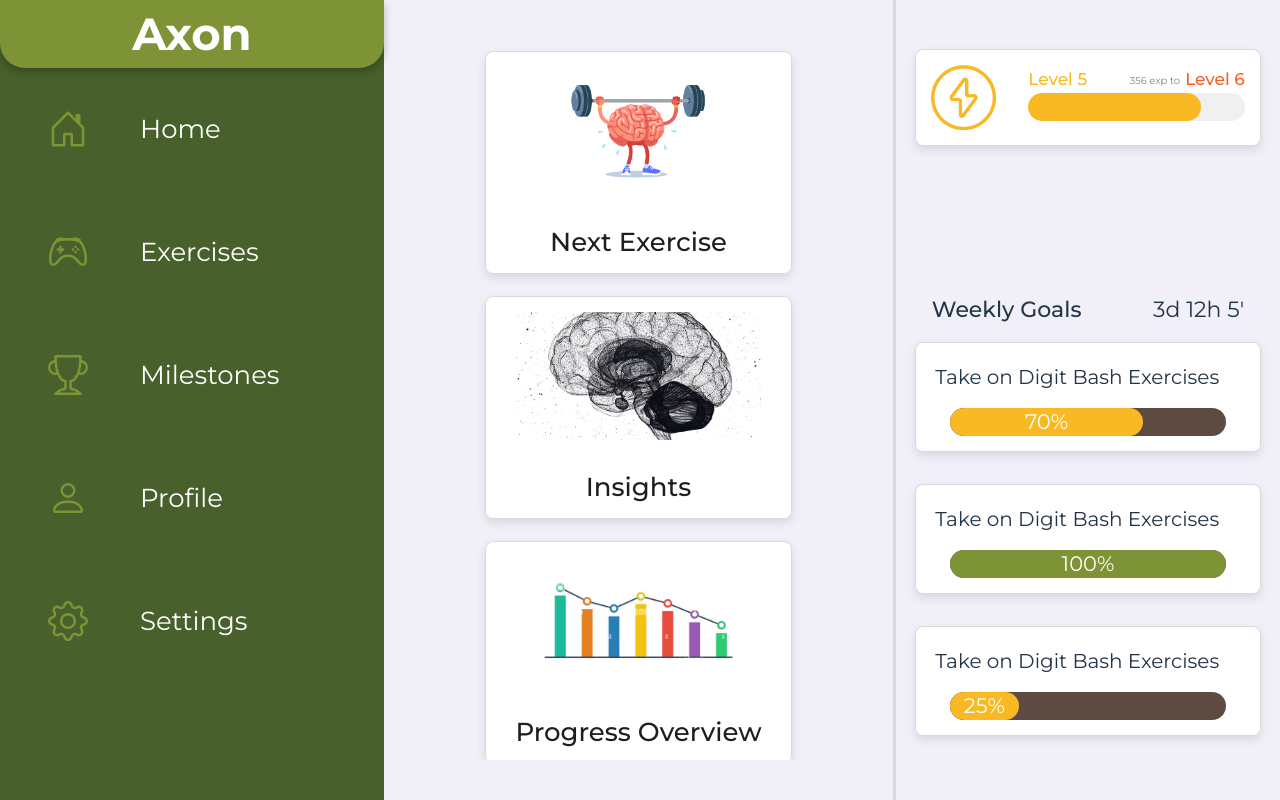
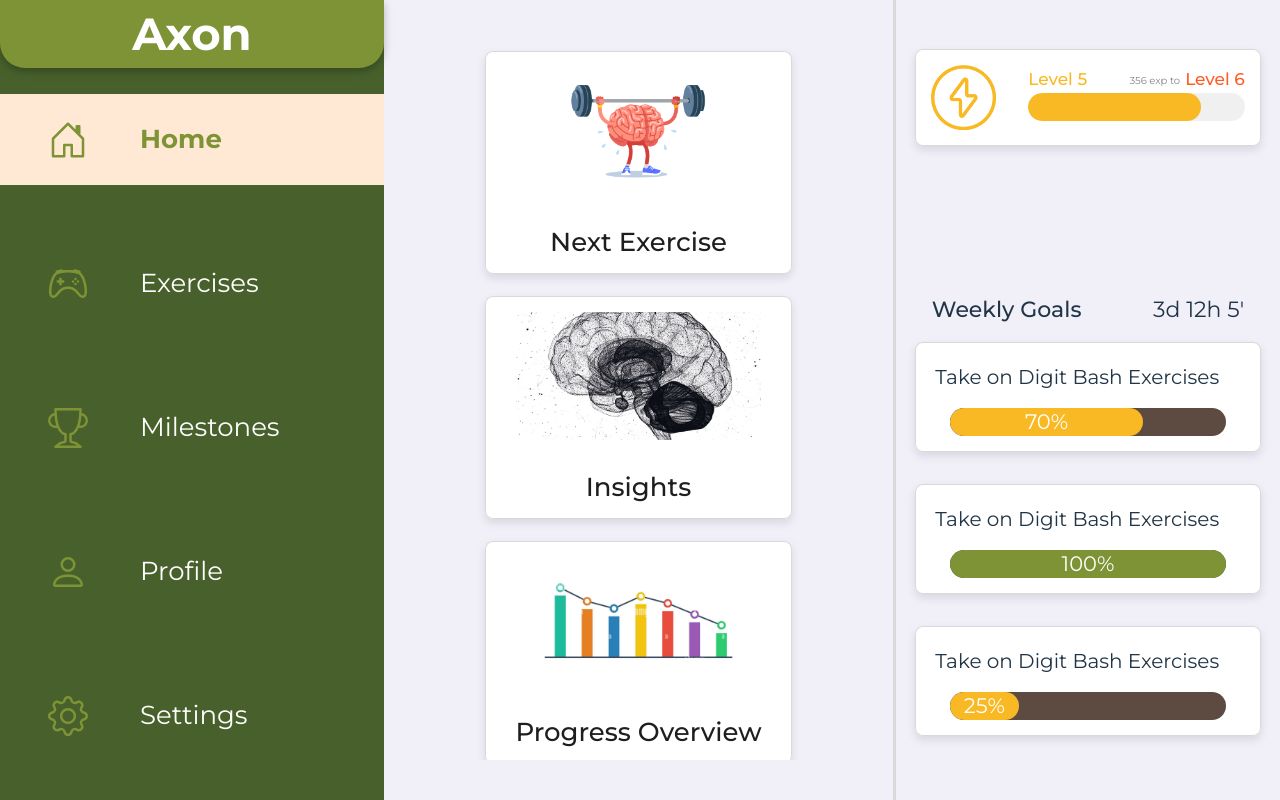
Before and after one commit to AncorGG/Axon, a React (Vite) app: page /home in a window 1280 px wide. Built offline with nearby package versions, Linux system fonts and the light colour scheme.

Commit message:
Details Adjusted

```diff
--- a/public/models/ExerciseListType.ts
+++ b/public/models/ExerciseListType.ts
@@ -5,3 +5,8 @@ export type Exercise = {
   speed: number;
   experience: number;
 };
+
+export type ExerciseResponse = {
+  exercise: Exercise;
+  sequenceOrder: number;
+};
--- a/public/models/RoutineListType.ts
+++ b/public/models/RoutineListType.ts
@@ -1,6 +1,6 @@
 export type Routine = {
   id_routine?: number;
-  name: string;
+  routine_name: string;
   description: string;
   creation_date?: string;
   id_user?: number;
--- a/src/components/displays/digit-bash/DigitBash.css
+++ b/src/components/exercises/digit-bash/DigitBash.css
@@ -24,6 +24,27 @@
   font-weight: 600;
   color: black;
   margin: 0;
+}
+
+.digitb-cursor {
+  position: absolute;
+  top: 50%;
+  left: 50%;
+  transform: translate(-50%, -50%);
+  font-size: 50px;
+  color: var(--light-gray);
+  animation: blink 1s linear infinite;
+  pointer-events: none; /* La pleca no interfiere con el clic */
+}
+
+@keyframes blink {
+  0%,
+  100% {
+    opacity: 1;
+  }
+  50% {
+    opacity: 0;
+  }
 }
 
 .digitb-progress-container {
--- a/src/components/displays/digit-bash/DigitBash.tsx
+++ b/src/components/exercises/digit-bash/DigitBash.tsx
@@ -2,7 +2,7 @@ import { useState } from "react";
 import { BsBullseye, BsLightningCharge } from "react-icons/bs";
 import { useEffect } from "react";
 import "./DigitBash.css";
-import Timer from "../timer/Timer";
+import Timer from "../../displays/timer/Timer";
 
 type DigitBashProps = {
   type: string;
@@ -70,9 +70,7 @@ function DigitBash(props: DigitBashProps) {
       setCurrentNumber(newValue);
       setInputText((prev) => {
         const updatedText = prev + newValue;
-        if (updatedText.length === randomCode.length) {
-          calculateAccuracy(updatedText);
-        }
+        calculateAccuracy(updatedText);
         return updatedText;
       });
     }
@@ -113,7 +111,7 @@ function DigitBash(props: DigitBashProps) {
 
       result.push(
         <span key={i} style={{ color: isSame ? "green" : "red" }}>
-          {inputText[i] || "_"}
+          {inputText[i] || "?"}
         </span>
       );
     }
@@ -152,8 +150,10 @@ function DigitBash(props: DigitBashProps) {
               value={currentNumber}
               onChange={handleInputChange}
               onKeyDown={handleKeyDown}
-              placeholder="?"
+              placeholder=""
+              autoFocus
             />
+            {currentNumber === "" && <span className="digitb-cursor">|</span>}
             <p className="digitb-digit-chain">{inputText}</p>
           </div>
         );
--- a/src/components/navigation/navbar/HorizontalNavbar.css
+++ b/src/components/navigation/navbar/HorizontalNavbar.css
@@ -11,9 +11,18 @@
   flex-direction: row;
   align-items: center;
   justify-content: start;
-  padding: 1em 0 1em 3em;
+  padding-left: 3em;
 
   cursor: pointer;
+}
+
+.option-selected {
+  background-color: #ffe9d4;
+}
+
+.option-selected p {
+  color: var(--light-green);
+  font-weight: 600;
 }
 
 .horizontal-nav-text {
@@ -31,8 +40,10 @@
   }
 
   .horizontal-nav-option-container {
+    height: 90vh;
     display: flex;
     flex-direction: column;
+    justify-content: space-around;
   }
 
   .horizontal-display-container {
--- a/src/components/navigation/navbar/HorizontalNavbar.tsx
+++ b/src/components/navigation/navbar/HorizontalNavbar.tsx
@@ -1,4 +1,4 @@
-import { useNavigate } from "react-router-dom";
+import { useLocation, useNavigate } from "react-router-dom";
 import Header from "../../displays/header/Header";
 import {
   BsController,
@@ -11,6 +11,9 @@ import "./HorizontalNavbar.css";
 
 function HorizontalNavbar() {
   const nav = useNavigate();
+  const location = useLocation();
+
+  const selectedPath = location.pathname;
 
   return (
     <>
@@ -18,7 +21,9 @@ function HorizontalNavbar() {
         <Header />
         <div className="horizontal-nav-option-container">
           <div
-            className="horizontal-nav-option"
+            className={`horizontal-nav-option ${
+              selectedPath === "/home" ? "option-selected" : ""
+            }`}
             onClick={() => {
               nav("/home");
             }}
@@ -27,7 +32,9 @@ function HorizontalNavbar() {
             <p className="horizontal-nav-text">Home</p>
           </div>
           <div
-            className="horizontal-nav-option"
+            className={`horizontal-nav-option ${
+              selectedPath === "/exercise" ? "option-selected" : ""
+            }`}
             onClick={() => {
               nav("/exercise");
             }}
@@ -36,7 +43,9 @@ function HorizontalNavbar() {
             <p className="horizontal-nav-text">Exercises</p>
           </div>
           <div
-            className="horizontal-nav-option"
+            className={`horizontal-nav-option ${
+              selectedPath === "/milestones" ? "option-selected" : ""
+            }`}
             onClick={() => {
               nav("/milestones");
             }}
@@ -45,7 +54,9 @@ function HorizontalNavbar() {
             <p className="horizontal-nav-text">Milestones</p>
           </div>
           <div
-            className="horizontal-nav-option"
+            className={`horizontal-nav-option ${
+              selectedPath === "/user" ? "option-selected" : ""
+            }`}
             onClick={() => {
               nav("/user");
             }}
@@ -54,7 +65,9 @@ function HorizontalNavbar() {
             <p className="horizontal-nav-text">Profile</p>
           </div>
           <div
-            className="horizontal-nav-option"
+            className={`horizontal-nav-option ${
+              selectedPath === "/settings" ? "option-selected" : ""
+            }`}
             onClick={() => {
               nav("/settings");
             }}
--- a/src/pages/Exercise/ExerciseSelector.tsx
+++ b/src/pages/Exercise/ExerciseSelector.tsx
@@ -64,7 +64,9 @@ function ExerciseSelector() {
             <div className="exercise-routine-list">
               {routines.map((routine) => (
                 <div key={routine.id_routine} className="exercise-routine">
-                  <p className="exercise-routine-text">{routine.name}</p>
+                  <p className="exercise-routine-text">
+                    {routine.routine_name}
+                  </p>
                   <div className="exercise-routine-icons">
                     <BsPencil
                       size={20}
@@ -87,11 +89,12 @@ function ExerciseSelector() {
                   </div>
                 </div>
               ))}
-              <div className="exercise-routine" onClick={() => navigate(`/exercise/routines/new`)}>
+              <div
+                className="exercise-routine"
+                onClick={() => navigate(`/exercise/routines/new`)}
+              >
                 <div className="exercise-routine-add">
-                  <BsPlus
-                    size={40}
-                  />
+                  <BsPlus size={40} />
                 </div>
               </div>
             </div>
--- a/src/pages/Exercise/ExerciseTest.tsx
+++ b/src/pages/Exercise/ExerciseTest.tsx
@@ -2,7 +2,7 @@ import Navbar from "../../components/navigation/navbar/Navbar";
 import Header from "../../components/displays/header/Header";
 import Close from "../../components/navigation/close/Close";
 import TestButtons from "../../components/navigation/test_buttons/TestButtons";
-import DigitBash from "../../components/displays/digit-bash/DigitBash";
+import DigitBash from "../../components/exercises/digit-bash/DigitBash";
 import { useEffect, useState } from "react";
 import { useNavigate, useParams } from "react-router-dom";
 import { Exercise } from "../../../public/models/ExerciseListType";
@@ -44,7 +44,7 @@ function ExerciseTest() {
     } else if (mode === "write") {
       setMode("review");
     } else if (mode === "review") {
-      nav("/home");
+      nav("/exercise");
     }
   };
 
@@ -53,7 +53,7 @@ function ExerciseTest() {
       case "read":
         return "Remember the following sequence of numbers";
       case "write":
-        return "Write down the sequence of numbers in **reverse order**";
+        return "Write down the sequence of numbers in the **shown order**";
       default:
         return "";
     }
--- a/src/pages/Routines/Routines.css
+++ b/src/pages/Routines/Routines.css
@@ -2,6 +2,7 @@
   width: 90%;
   max-width: 600px;
   margin: auto;
+  display: flex;
 
   background-color: var(--pure-white);
   filter: drop-shadow(0 4px 4px rgb(0, 0, 0, 0.1));
@@ -21,12 +22,23 @@
 
 .routine-info-title {
   font-size: 24px;
+  width: 70%;
+  border: none;
+  outline: none;
+  font-family: "Montserrat", sans-serif;
 }
 
 .routine-info-text {
   text-align: start;
   padding: 0 1em 1em 1em;
   font-size: 16px;
+}
+.routine-info-textarea {
+  font-size: 16px;
+  width: 80%;
+  border: none;
+  outline: none;
+  font-family: "Montserrat", sans-serif;
 }
 
 .routine-list-container {
--- a/src/services/exercise.service.ts
+++ b/src/services/exercise.service.ts
@@ -7,7 +7,6 @@ export const ExerciseService = {
   getExercises: async () => {
     try {
       const response = await axios.get<Exercise[]>(endPoint);
-      console.log(response.data);
       return response.data;
     } catch (error) {
       throw error;
@@ -22,5 +21,4 @@ export const ExerciseService = {
       throw error;
     }
   },
-
 };
--- /dev/null
+++ b/src/services/routine.exercise.service.ts
@@ -0,0 +1,16 @@
+import axios from "axios";
+import { ExerciseResponse } from "../../public/models/ExerciseListType";
+
+const endPoint = "http://localhost:8080/api/routine-exercise";
+
+export const RoutineExerciseService = {
+  getExerciseByRoutineId: async (id: number) => {
+    try {
+      const response = await axios.get<ExerciseResponse[]>(`${endPoint}/${id}`);
+      return response.data;
+    } catch (error) {
+      console.log(error);
+      throw error;
+    }
+  },
+};
```
Also changed, not shown: src/pages/Routines/Routines.tsx (+24 -4 lines). Lines whose indentation alone changed are shown as unchanged.
